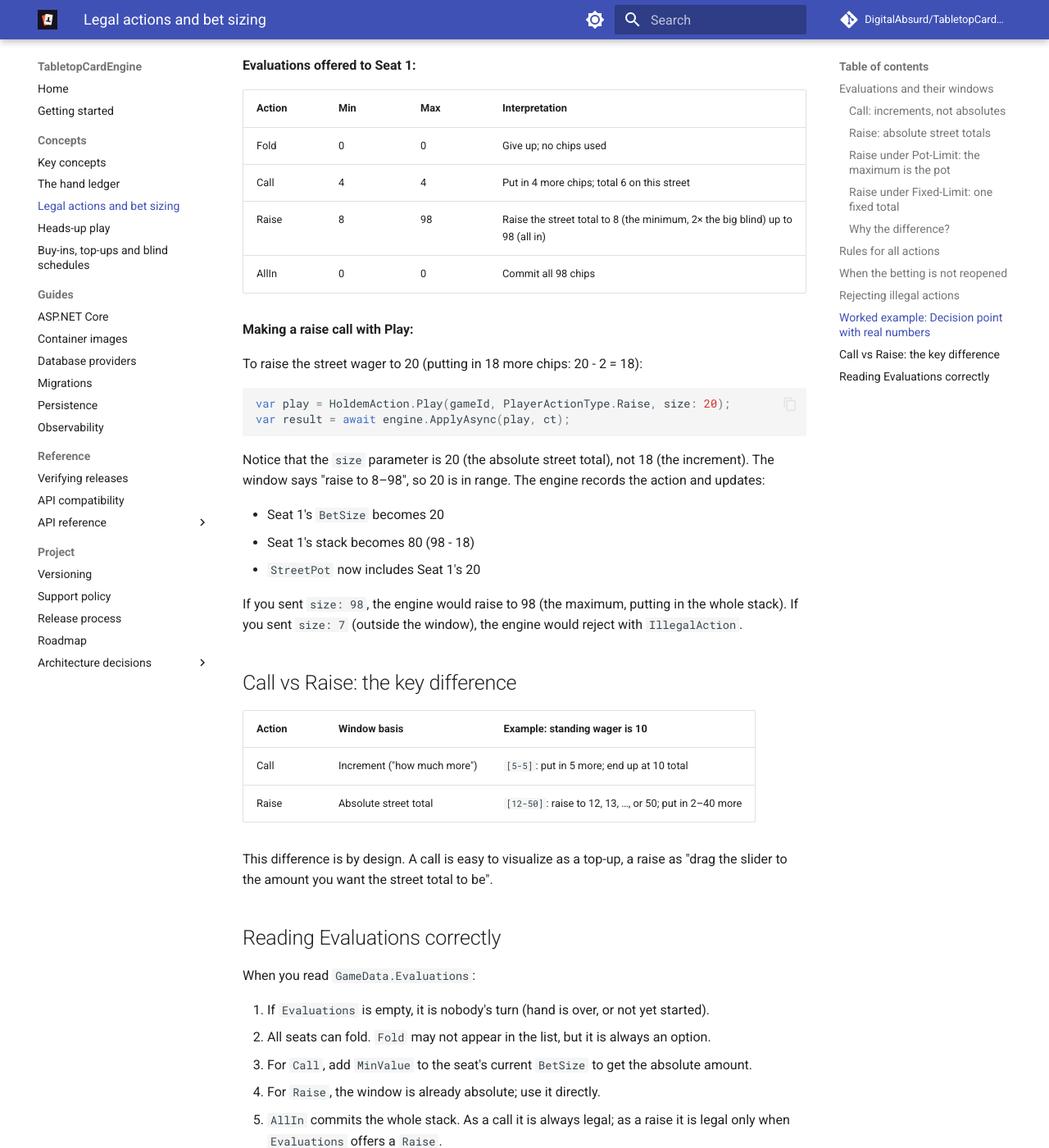
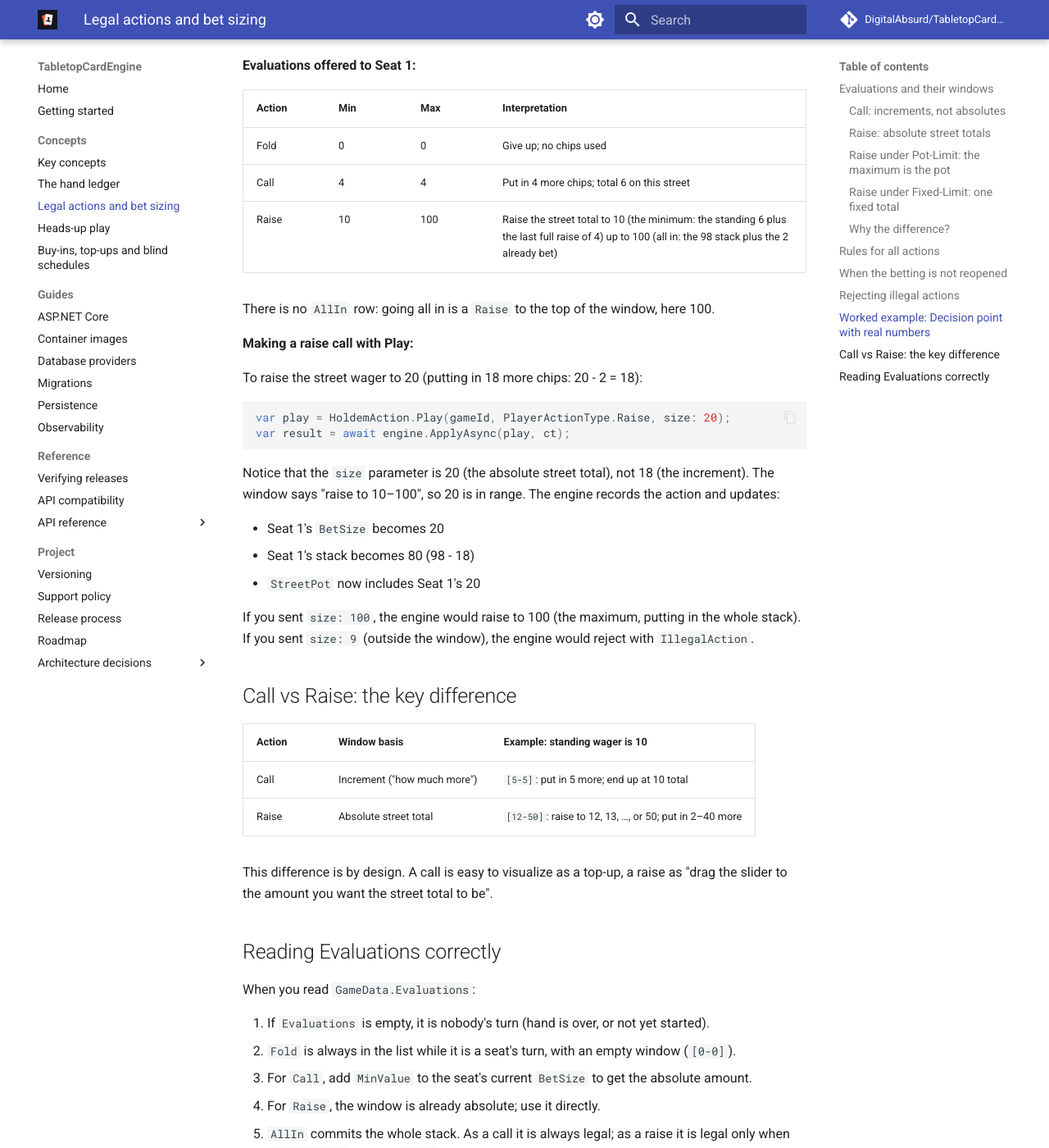
Before and after one commit to DigitalAbsurd/TabletopCardEngine, an MkDocs documentation site: the page built from docs/concepts/evaluations.md, in a window 1280 px wide and 1400 px high, scrolled down 3801 px. Shown: the whole window at 82% size. Built offline with MkDocs 1.6.1 and Material for MkDocs 9.7.7, drawn with Linux system fonts in a browser that asks for light colours; comment, search, counter and statistics services are not loaded.

Commit message:
docs: correct the worked example of evaluations to the minimum raise (#698)
Co-authored-by: Claude Sonnet 5.5 <noreply@anthropic.com>

````diff
--- a/docs/concepts/evaluations.md
+++ b/docs/concepts/evaluations.md
@@ -107,8 +107,9 @@ Three seats at blinds 1/2 on a table with 100 stacks each. The action so far:
 |--------|-----|-----|---|
 | Fold   | 0   | 0   | Give up; no chips used |
 | Call   | 4   | 4   | Put in 4 more chips; total 6 on this street |
-| Raise  | 8   | 98  | Raise the street total to 8 (the minimum, 2× the big blind) up to 98 (all in) |
-| AllIn  | 0   | 0   | Commit all 98 chips |
+| Raise  | 10  | 100 | Raise the street total to 10 (the minimum: the standing 6 plus the last full raise of 4) up to 100 (all in: the 98 stack plus the 2 already bet) |
+
+There is no `AllIn` row: going all in is a `Raise` to the top of the window, here 100.
 
 **Making a raise call with Play:**
 
@@ -119,13 +120,13 @@ var play = HoldemAction.Play(gameId, PlayerActionType.Raise, size: 20);
 var result = await engine.ApplyAsync(play, ct);
 ```
 
-Notice that the `size` parameter is 20 (the absolute street total), not 18 (the increment). The window says "raise to 8–98", so 20 is in range. The engine records the action and updates:
+Notice that the `size` parameter is 20 (the absolute street total), not 18 (the increment). The window says "raise to 10–100", so 20 is in range. The engine records the action and updates:
 
 - Seat 1's `BetSize` becomes 20
 - Seat 1's stack becomes 80 (98 - 18)
 - `StreetPot` now includes Seat 1's 20
 
-If you sent `size: 98`, the engine would raise to 98 (the maximum, putting in the whole stack). If you sent `size: 7` (outside the window), the engine would reject with `IllegalAction`.
+If you sent `size: 100`, the engine would raise to 100 (the maximum, putting in the whole stack). If you sent `size: 9` (outside the window), the engine would reject with `IllegalAction`.
 
 ## Call vs Raise: the key difference
 
@@ -141,7 +142,7 @@ This difference is by design. A call is easy to visualize as a top-up, a raise a
 When you read `GameData.Evaluations`:
 
 1. If `Evaluations` is empty, it is nobody's turn (hand is over, or not yet started).
-2. All seats can fold. `Fold` may not appear in the list, but it is always an option.
+2. `Fold` is always in the list while it is a seat's turn, with an empty window (`[0-0]`).
 3. For `Call`, add `MinValue` to the seat's current `BetSize` to get the absolute amount.
 4. For `Raise`, the window is already absolute; use it directly.
 5. `AllIn` commits the whole stack. As a call it is always legal; as a raise it is legal only when `Evaluations` offers a `Raise`.
````
